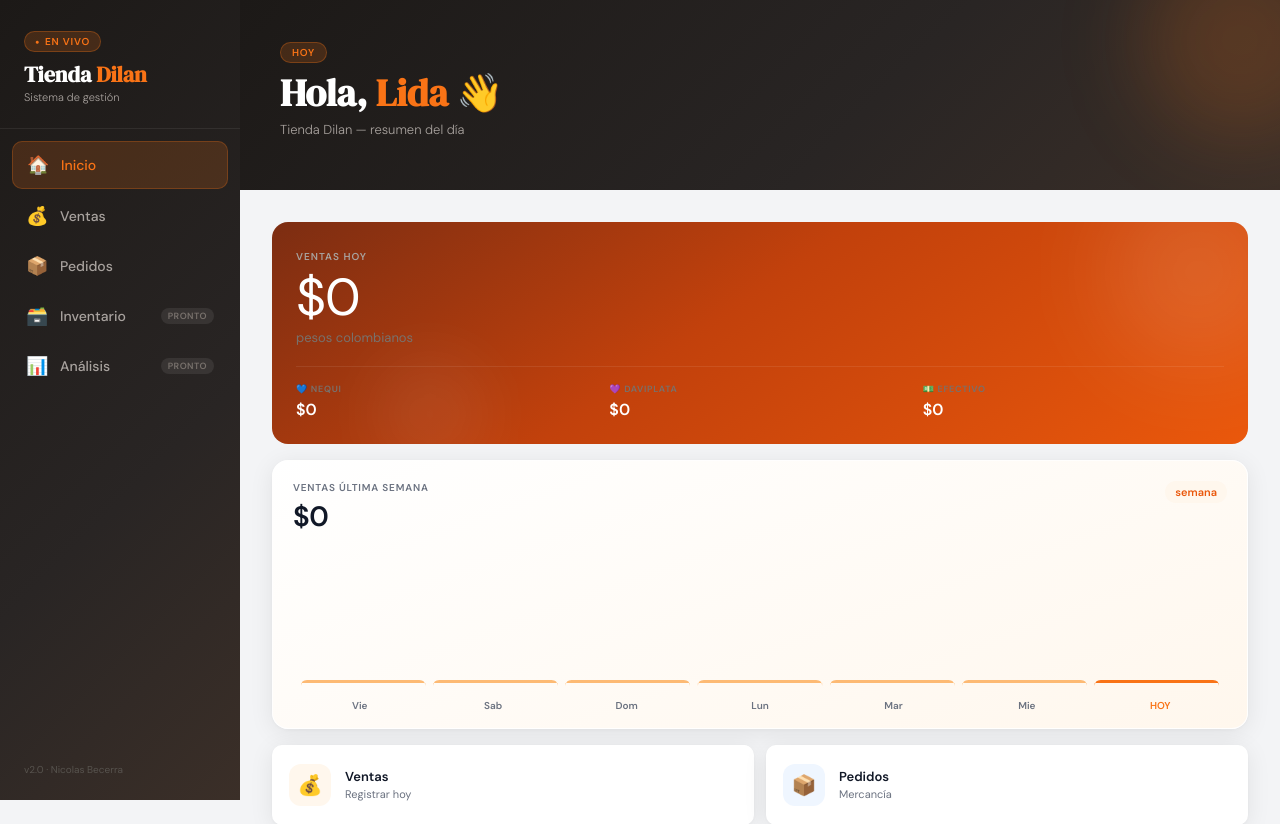
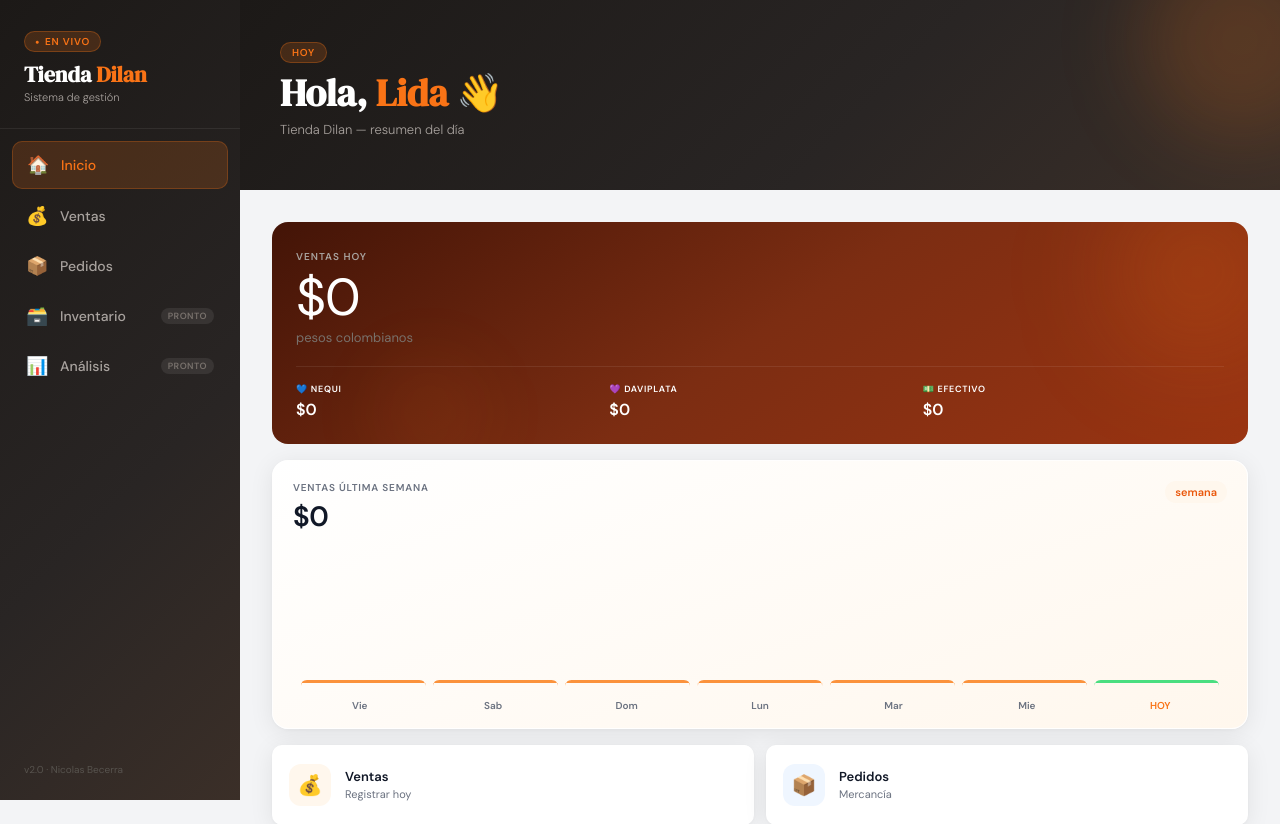
Before and after one commit to nicobcra/Formulario_CierredeCaja_Py, a Flask app: page / in a window 1280 px wide. Shown: the top 824 px of the page. Run offline with Flask 3, Linux system fonts and the light colour scheme; data that the repository does not hold is empty.

Commit message:
V.1.4 Nuevo Diseño y Graficas Home

```diff
--- a/templates/inicio.html
+++ b/templates/inicio.html
@@ -6,7 +6,7 @@
 
   /* Card principal hero con degradado oscuro */
   .hero-card {
-    background: linear-gradient(145deg, #7C2D12 0%, #C2410C 45%, #EA580C 100%);
+    background: linear-gradient(145deg, #431407 0%, #7C2D12 50%, #9A3412 100%);
     border-radius: var(--radius);
     padding: 28px 24px 24px;
     margin-bottom: 16px;
@@ -22,7 +22,7 @@
     top: -40px; right: -40px;
     width: 180px; height: 180px;
     border-radius: 50%;
-    background: rgba(255, 255, 255, 0.12);
+    background: var(--naranja-glow);
     filter: blur(50px);
     pointer-events: none;
   }
@@ -33,7 +33,7 @@
     bottom: -30px; left: 10%;
     width: 120px; height: 120px;
     border-radius: 50%;
-    background: rgba(255, 255, 255, 0.06);
+    background: rgba(249,115,22,0.06);
     filter: blur(30px);
     pointer-events: none;
   }
@@ -84,7 +84,7 @@
     font-weight: 700;
     letter-spacing: 0.08em;
     text-transform: uppercase;
-    color: #78716C;
+    color: var(--blanco);
     display: flex;
     align-items: center;
     gap: 4px;
@@ -384,7 +384,7 @@
       const radius = 6;
 
       // Naranja para hoy, gris claro para los demas dias
-      ctx.fillStyle = d.es_hoy ? "#F97316" : "#FDBA74";
+      ctx.fillStyle = d.es_hoy ? "#4ADE80" : "#FB923C";
 
       // Barra con esquinas redondeadas en la parte superior
       ctx.beginPath();
```
